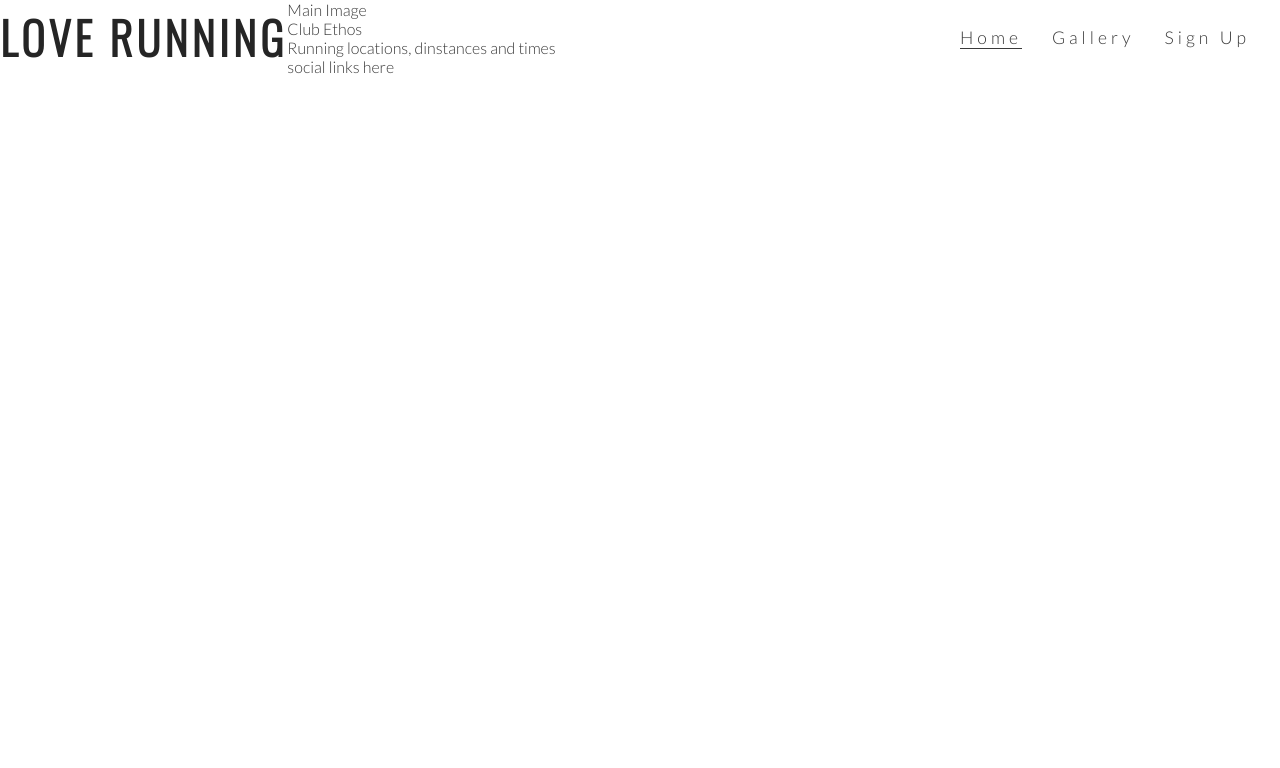
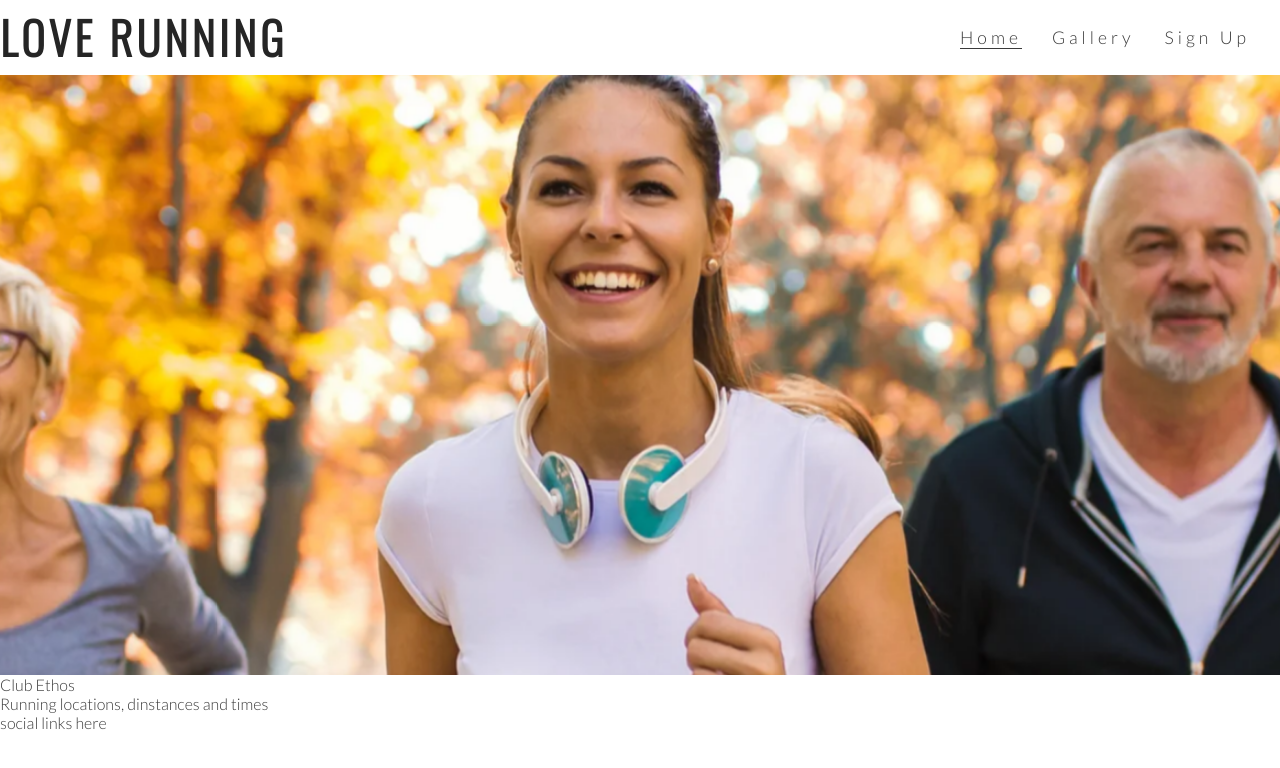
Before and after one commit to ManpreetRao/love-running, a plain HTML site: page index.html in a window 1280 px wide. Drawn offline with nearby package versions, Linux system fonts and the light colour scheme.

Commit message:
add hero image and animation for zoom

```diff
--- a/assets/css/style.css
+++ b/assets/css/style.css
@@ -51,3 +51,28 @@ h1, h2 {
 .active {
     border-bottom: 1px solid #3a3a3a;
 }
+
+#hero-outer {
+    height: 600px;
+    width: 100%;
+    overflow: hidden;
+}
+
+#hero-image {
+    height: 600px;
+    width: 100%;
+    background: url('../images/hero-image.webp') no-repeat center center;
+
+    animation-name: hero-zoom;
+    animation-duration: 5s;
+    animation-fill-mode: forwards;
+}
+
+@keyframes hero-zoom {
+    from{
+        transform: scale(1);
+    }
+    to {
+        transform: scale(1.1);
+    }
+}
--- a/index.html
+++ b/index.html
@@ -30,7 +30,9 @@
             </ul>
         </nav>
     </header>
-    <section>Main Image</section>
+    <section id="hero-outer">
+        <div id="hero-image"></div>
+    </section>
     <section>Club Ethos</section>
     <section>Running locations, dinstances and times</section>
     <footer>social links here</footer>
```
Also changed, not shown: assets/images/hero-image.webp (added).
